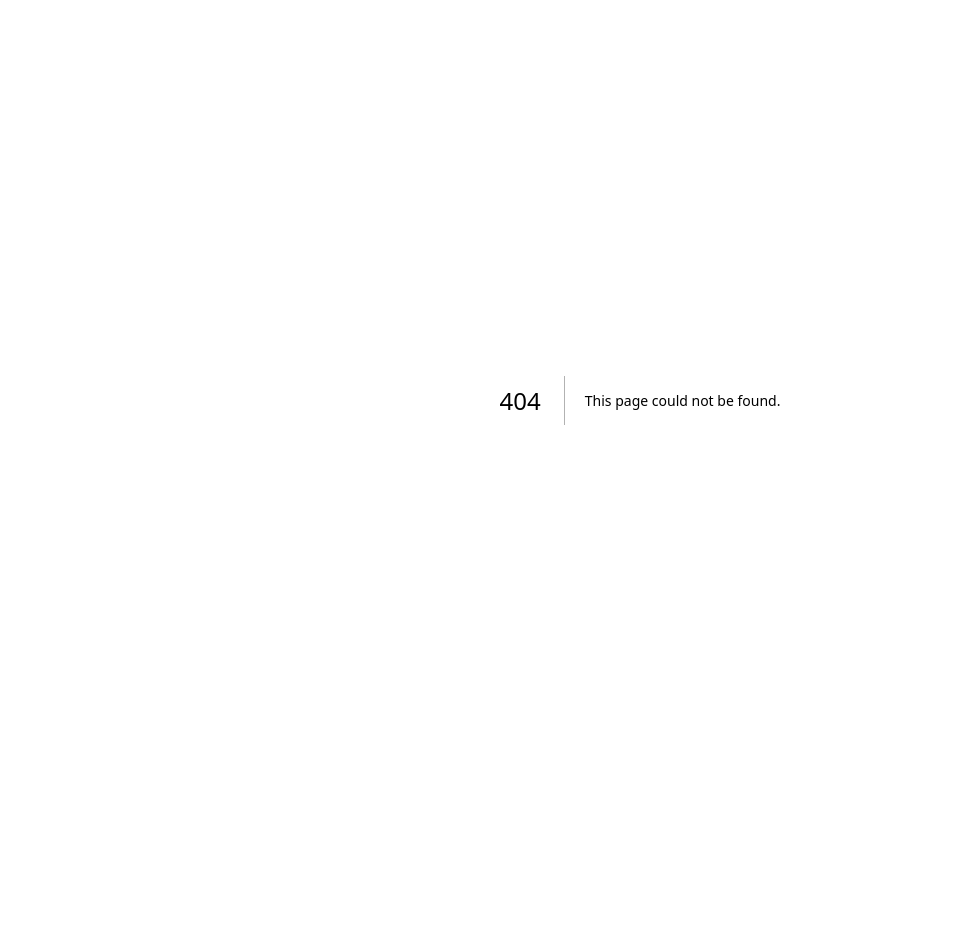
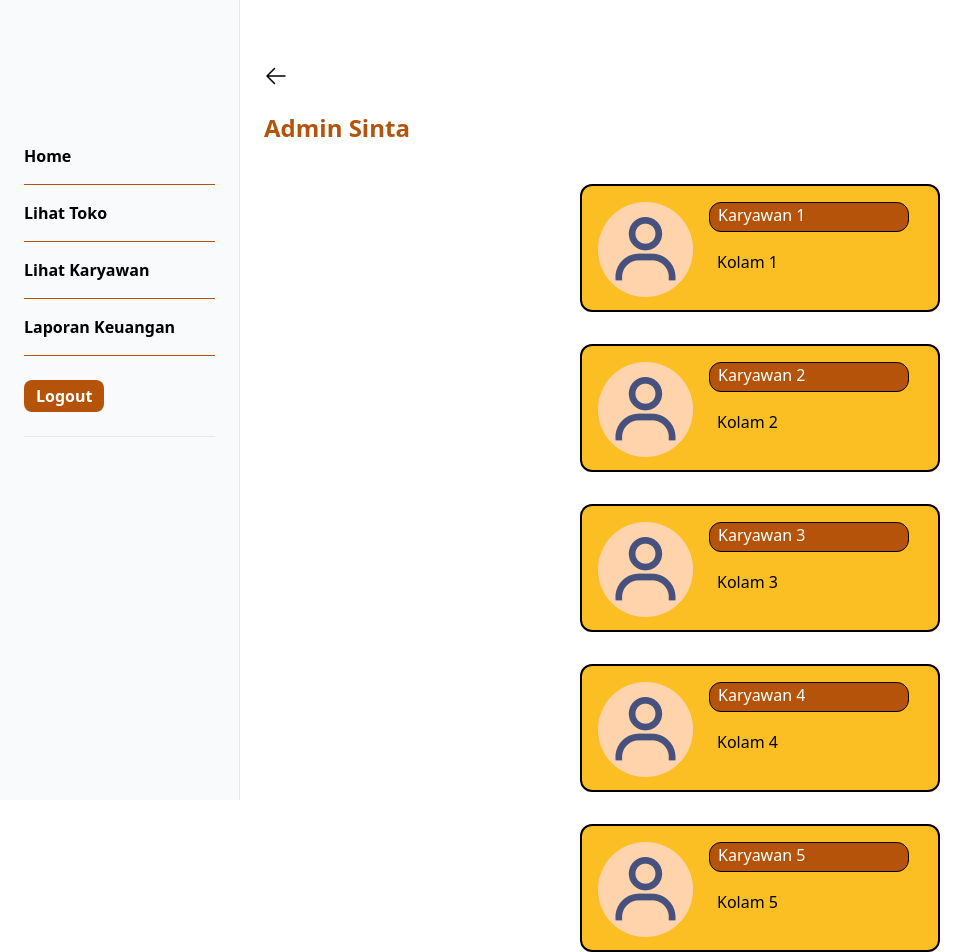
Before and after one commit to MonicaDavita/sinta-store-next, a Next.js app: page /karyawan in a window 1280 px wide. Before the commit this address had no page. Shown: the top 952 px of the page, without its empty margins (0-979 px from the left). Before the commit the page ends 800 px from the top, so only its background shows below. Built offline with nearby package versions, Linux system fonts and the light colour scheme.

Commit message:
adding karyawan and logout modal

```diff
--- /dev/null
+++ b/pages/components/modalLogout.js
@@ -0,0 +1,31 @@
+import React from "react";
+
+function modalLogout( { isVisible, onClose, namaKolam }){
+    if ( !isVisible ) return null;
+
+    const handleClose = (e) => {
+        if( e.target.id === "wrapper" ) onClose();
+    }
+
+    return(
+        <div className="fixed inset-0 bg-black bg-opacity-25 backdrop-blur-sm flex justify-center items-center" id = "wrapper" onClick={handleClose}>
+            <div className="md:w-[600px] sm:w-[500px] flex flex-col justify-center">
+                <button className="place-self-end text-white" onClick={() => onClose()}>
+                <svg xmlns="http://www.w3.org/2000/svg" fill="none" viewBox="0 0 24 24" stroke-width="1.5" stroke="currentColor" class="w-6 h-6">
+                <path stroke-linecap="round" stroke-linejoin="round" d="M6 18L18 6M6 6l12 12" />
+                </svg>
+                </button>
+                <div className="bg-white p-2 rounded text-black grid grid-rows-2 justify-center ml-2 mr-2">
+                    <h1 className="text-center mt-10">Apakah Anda yakin ingin keluar?</h1>
+                    <div className="grid grid-cols-2 mt-10 justify-start mb-10">
+                        <button type="button" className="bg-green-500 hover:bg-green-700 pt-1 pb-1 pr-3 pl-3 rounded-lg text-white text-0.5xl mr-3">Iya</button>
+                        <button type="button" className="bg-red-500 hover:bg-red-700 pt-1 pb-1 pr-3 pl-3 rounded-lg text-white text-0.5xl ml-3">Tidak</button>
+                     </div>
+                </div>
+            </div>
+
+        </div>
+    )
+}
+
+export default modalLogout;
--- a/pages/components/sidebar.js
+++ b/pages/components/sidebar.js
@@ -2,9 +2,14 @@ import { Disclosure } from "@headlessui/react";
 import React from "react";
 import { GiHamburgerMenu } from "react-icons/gi";
 import Link from "next/link";
+import { Fragment } from "react";
+import { useState } from 'react';
+import ModalLogout from "./modalLogout";
 
 function sidebar(){
+    const [showModal, setShowModal] = useState(false);
     return(
+        <Fragment>
         <div>
             <Disclosure as = "nav">
             <Disclosure.Button className="absolute top-12 right-4 inline-flex items-center peer justify-center rounded-md p-2 text-gray-900 hover:text-white focus:outline-none focus:ring-2 focus:ring-inset focus:rind-white group hover:bg-gray-900">
@@ -24,13 +29,20 @@ function sidebar(){
                     <div className="border-b border-amber-700 pt-4 pb-4">
                     <Link href="/lihatToko">Lihat Toko</Link>
                     </div>
-                    <h1 className="border-b border-amber-700 pt-4 pb-4">Lihat Karyawan</h1>
+                    <div className="border-b border-amber-700 pt-4 pb-4">
+                    <Link href="/karyawan">Lihat Karyawan</Link>
+                    </div>
                     <h1 className="border-b border-amber-700 pt-4 pb-4">Laporan Keuangan</h1>
-                    <button className="mt-6 mb-6 pt-1 pb-1 pr-3 pl-3 rounded-lg bg-amber-700 text-white">Logout</button>
+                    <button className="mt-6 mb-6 pt-1 pb-1 pr-3 pl-3 rounded-lg bg-amber-700 text-white" onClick={() => setShowModal(true)}>
+                        Logout
+                    </button>
                 </div>
             </div>
             </Disclosure>
         </div>
+        <ModalLogout isVisible={showModal} onClose={() => setShowModal(false)}/>
+        </Fragment>
+
     )
 }
 
--- a/pages/index.js
+++ b/pages/index.js
@@ -2,6 +2,7 @@ import Link from 'next/link'
 import LoginPage from './Login'
 import HomeAdmin from './home'
 import LihatToko from './lihatToko'
+import LihatKaryawan from './karyawan'
 
 export default function Index() {
   return (
@@ -9,7 +10,9 @@ export default function Index() {
     <div className="max-w-md w-full space-y-8">
     <LoginPage />
     <Link href="/home" element={<HomeAdmin />}></Link>
-    <Link href="/lihatToko" element={<LihatToko />}></Link>
+    <Link href="/toko" element={<LihatToko />}></Link>
+    <Link href="/karyawan" element={<LihatKaryawan />}></Link>
+
     </div>
   </div>
   );
--- /dev/null
+++ b/pages/karyawan.js
@@ -0,0 +1,107 @@
+import React from "react";
+import { Fragment } from "react";
+import Link from "next/link";
+import Sidebar from "./components/sidebar";
+
+export default function lihatKaryawan(){
+    return(
+        <Fragment>
+        <div className="min-h-full h-screen justify-right py-6 sm:ml-40 lg:ml-60 mt-10">
+            <div className="ml-6">
+            <Link href="/home">
+            <svg xmlns="http://www.w3.org/2000/svg" fill="none" viewBox="0 0 24 24" stroke-width="1.5" stroke="currentColor" class="w-6 h-6">
+            <path stroke-linecap="round" stroke-linejoin="round" d="M10.5 19.5L3 12m0 0l7.5-7.5M3 12h18" />
+            </svg>
+            </Link>
+            </div>
+            <h1 className="ml-6 mt-6 text-justify text-2xl font-extrabold text-amber-700">Admin Sinta</h1>
+            <div className="mt-10 grid grid-row-flow justify-center">
+                <div className="box-border h-[128px] w-[360px] border-2 bg-amber-400 border-black rounded-xl mb-8">
+                    <div className="grid-rows-2 flex mt-4 ml-2 mr-2">
+                        <div className="flex justify-center items-center ml-2">
+                            <img src="Profile Pic.png"></img>
+                        </div>
+                        <div className="grid grid-rows-2 justify-start ml-4">
+                            <div className="box-border h-[30px] w-[200px] border bg-amber-700 border-black rounded-xl text-white text-bold flex justify-start items-center">
+                                <h2 className="ml-2 mb-1">Karyawan 1</h2>
+                            </div>
+                            <div className="ml-2">
+                            <h4>Kolam 1</h4>
+                            </div>
+                        </div>
+                    </div>
+                </div>
+                <div className="box-border h-[128px] w-[360px] border-2 bg-amber-400 border-black rounded-xl mb-8">
+                    <div className="grid-rows-2 flex mt-4 ml-2 mr-2">
+                        <div className="flex justify-center items-center ml-2">
+                            <img src="Profile Pic.png"></img>
+                        </div>
+                        <div className="grid grid-rows-2 justify-start ml-4">
+                            <div className="box-border h-[30px] w-[200px] border bg-amber-700 border-black rounded-xl text-white text-bold flex justify-start items-center">
+                                <h2 className="ml-2 mb-1">Karyawan 2</h2>
+                            </div>
+                            <div className="ml-2">
+                            <h4>Kolam 2</h4>
+                            </div>
+                        </div>
+                    </div>
+                </div>
+                <div className="box-border h-[128px] w-[360px] border-2 bg-amber-400 border-black rounded-xl mb-8">
+                    <div className="grid-rows-2 flex mt-4 ml-2 mr-2">
+                        <div className="flex justify-center items-center ml-2">
+                            <img src="Profile Pic.png"></img>
+                        </div>
+                        <div className="grid grid-rows-2 justify-start ml-4">
+                            <div className="box-border h-[30px] w-[200px] border bg-amber-700 border-black rounded-xl text-white text-bold flex justify-start items-center">
+                                <h2 className="ml-2 mb-1">Karyawan 3</h2>
+                            </div>
+                            <div className="ml-2">
+                            <h4>Kolam 3</h4>
+                            </div>
+                        </div>
+                    </div>
+                </div>
+                <div className="box-border h-[128px] w-[360px] border-2 bg-amber-400 border-black rounded-xl mb-8">
+                    <div className="grid-rows-2 flex mt-4 ml-2 mr-2">
+                        <div className="flex justify-center items-center ml-2">
+                            <img src="Profile Pic.png"></img>
+                        </div>
+                        <div className="grid grid-rows-2 justify-start ml-4">
+                            <div className="box-border h-[30px] w-[200px] border bg-amber-700 border-black rounded-xl text-white text-bold flex justify-start items-center">
+                                <h2 className="ml-2 mb-1">Karyawan 4</h2>
+                            </div>
+                            <div className="ml-2">
+                            <h4>Kolam 4</h4>
+                            </div>
+                        </div>
+                    </div>
+                </div>
+                <div className="box-border h-[128px] w-[360px] border-2 bg-amber-400 border-black rounded-xl mb-8">
+                    <div className="grid-rows-2 flex mt-4 ml-2 mr-2">
+                        <div className="flex justify-center items-center ml-2">
+                            <img src="Profile Pic.png"></img>
+                        </div>
+                        <div className="grid grid-rows-2 justify-start ml-4">
+                            <div className="box-border h-[30px] w-[200px] border bg-amber-700 border-black rounded-xl text-white text-bold flex justify-start items-center">
+                                <h2 className="ml-2 mb-1">Karyawan 5</h2>
+                            </div>
+                            <div className="ml-2">
+                            <h4>Kolam 5</h4>
+                            </div>
+                        </div>
+                    </div>
+                </div>
+            </div>
+            <div className="flex justify-center md:ml-6">
+                <button className='group relative flex justify-center py-2 px-4 mb-6 border border-transparent text-sm font-bold rounded-md text-black bg-amber-400 hover:bg-amber-300 focus:outline-none focus:ring-2 focus:ring-offset-2 focus:ring-amber-200 mt-5 w-[300px]'>
+                    <h2 className="mr-2">Tambah Karyawan</h2>
+                    <svg xmlns="http://www.w3.org/2000/svg" fill="none" viewBox="0 0 24 24" stroke-width="1.5" stroke="currentColor" class="w-6 h-6">
+                    <path stroke-linecap="round" stroke-linejoin="round" d="M12 4.5v15m7.5-7.5h-15" />
+                    </svg>
+                </button>
+            </div>
+            <Sidebar />
+        </div>
+        </Fragment>
+    )
+}
```
Also changed, not shown: public/Profile Pic.png (added).
